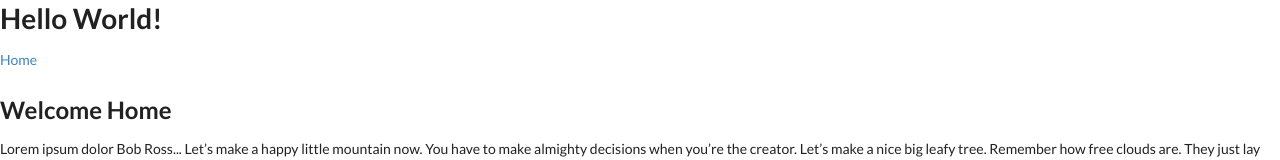
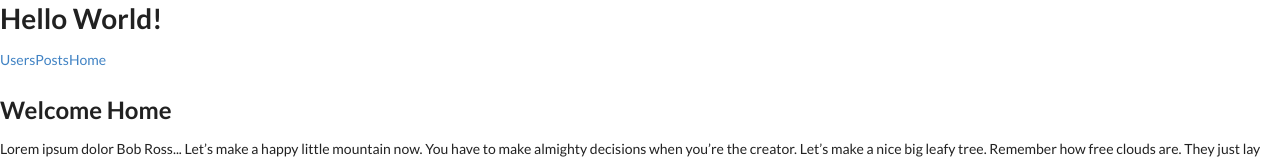
Before and after one commit to alchemy-fullstack-js-fall-2018/redux-blog, a React app: page / in a window 1280 px wide. Shown: the top 160 px of the page. Built offline with nearby package versions, Linux system fonts and the light colour scheme; no server answers.

Commit message:
fixed header

```diff
--- a/src/components/header/Header.js
+++ b/src/components/header/Header.js
@@ -6,6 +6,8 @@ export default function Header() {
   return (
     <header>
       <nav>
+        <Link to={ROUTES.USERS.linkTo()}>Users</Link>
+        <Link to={ROUTES.POSTS.linkTo()}>Posts</Link>
         <Link to={ROUTES.HOME.linkTo()}>Home</Link>
       </nav>
     </header>
--- a/src/routes/routes.js
+++ b/src/routes/routes.js
@@ -2,12 +2,18 @@ import Home from '../components/home/Home';
 import PostDetail from '../containers/posts/PostDetail';
 import UserDetail from '../containers/users/UserDetail';
 import Users from '../containers/users/Users';
+import Posts from '../containers/posts/Posts';
 
 export default {
   HOME: {
     path: '/',
     component: Home,
     linkTo: () => '/'
+  },
+  POSTS: {
+    path: '/posts',
+    component: Posts,
+    linkTo: () => '/posts'
   },
   POST_DETAIL: {
     path: '/posts/:id',
```
